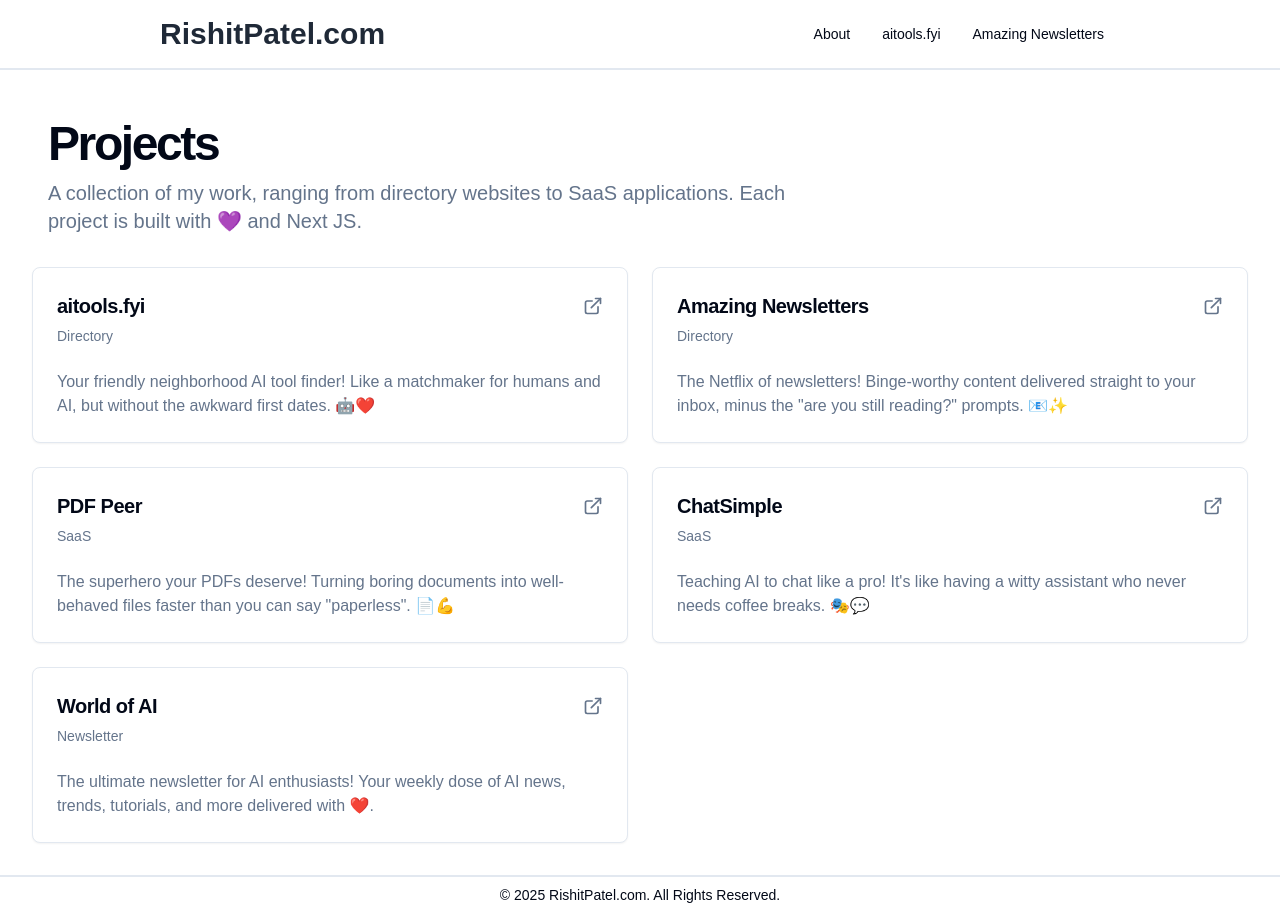
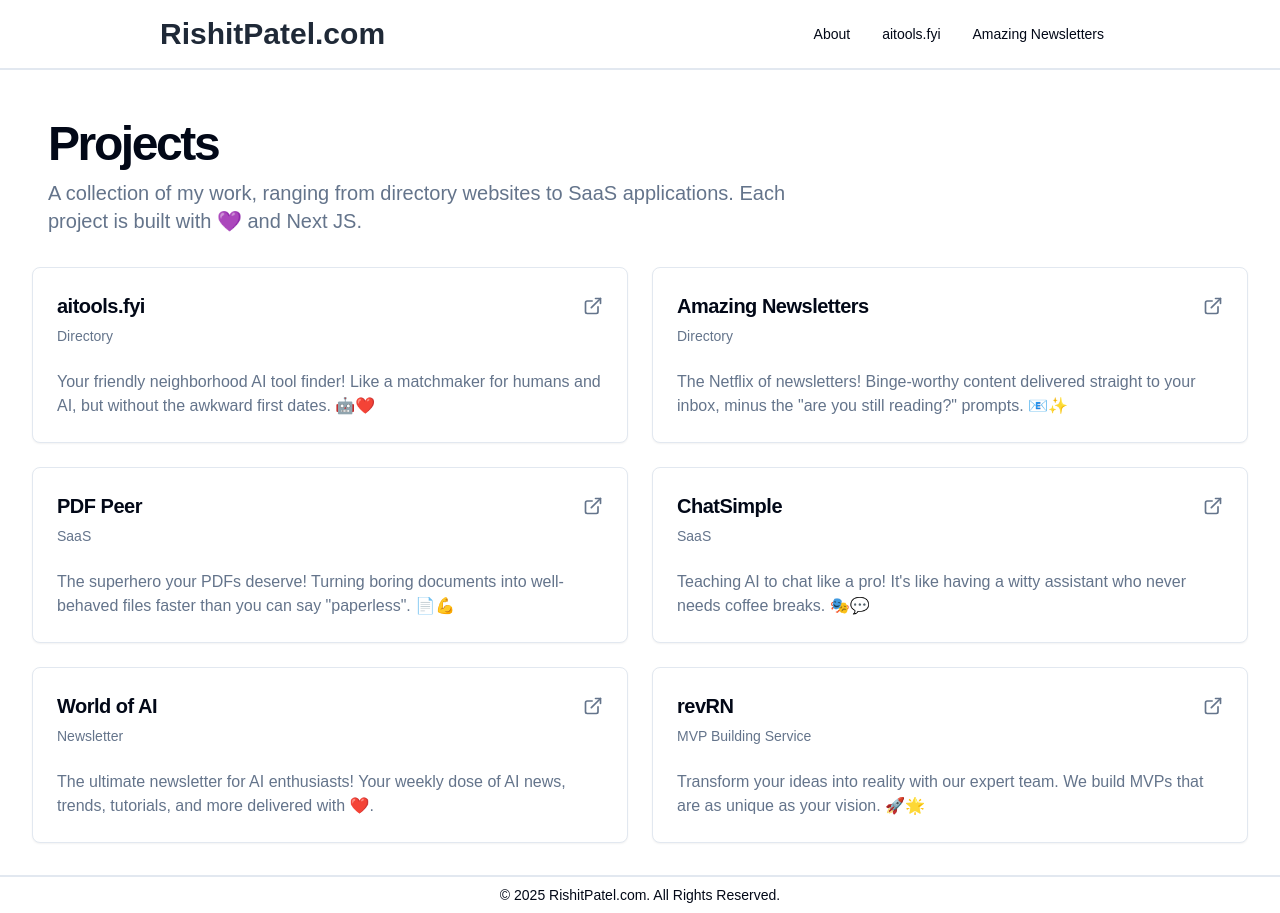
Before and after one commit to imrishit98/rishitpatel.com, a Next.js app: page /projects in a window 1280 px wide. Built offline with nearby package versions, Linux system fonts and the light colour scheme; a web font is replaced by a local one.

Commit message:
Update project descriptions and add new project in ProjectsGrid component

```diff
--- a/src/components/ui/projects/projects-grid.js
+++ b/src/components/ui/projects/projects-grid.js
@@ -36,6 +36,13 @@ const projects = [
     url: 'https://worldofai.beehiiv.com/',
     type: 'Newsletter',
   },
+  {
+    title: 'revRN',
+    description:
+      'Transform your ideas into reality with our expert team. We build MVPs that are as unique as your vision. 🚀🌟',
+    url: 'https://revrn.com/',
+    type: 'MVP Building Service',
+  },
 ];
 
 export function ProjectsGrid() {
```
